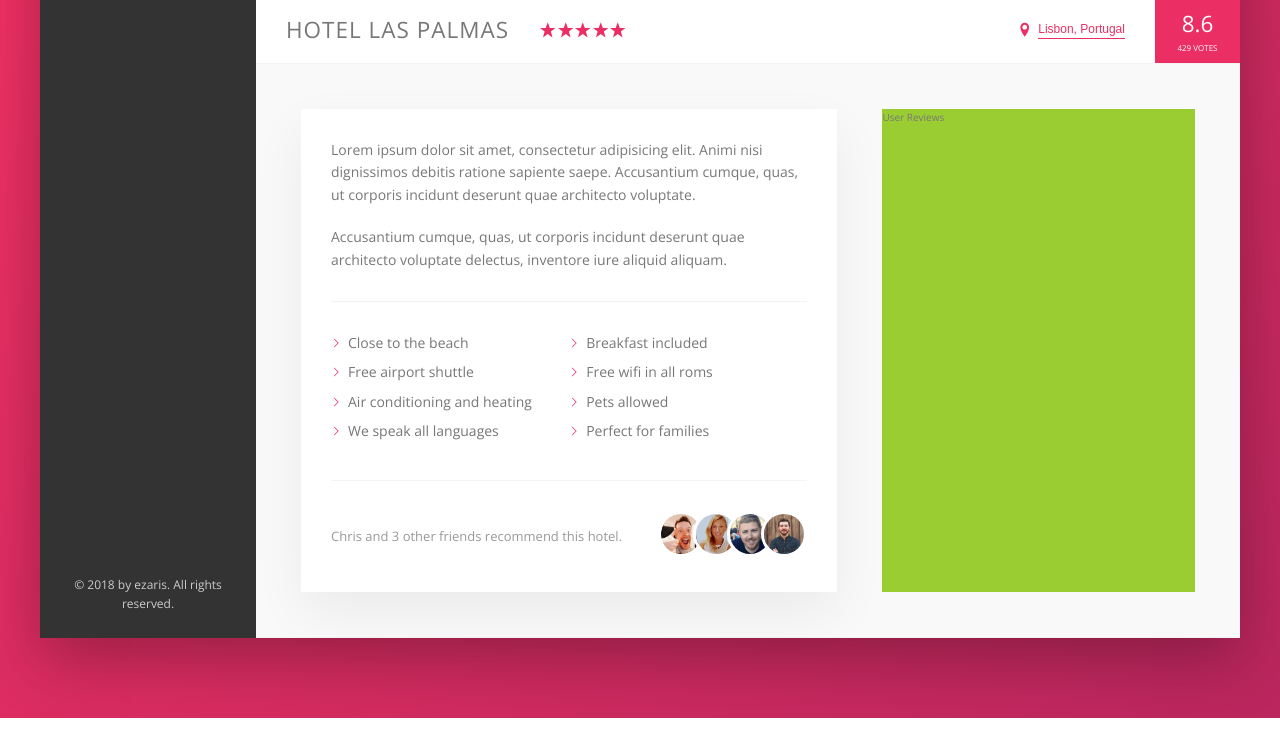
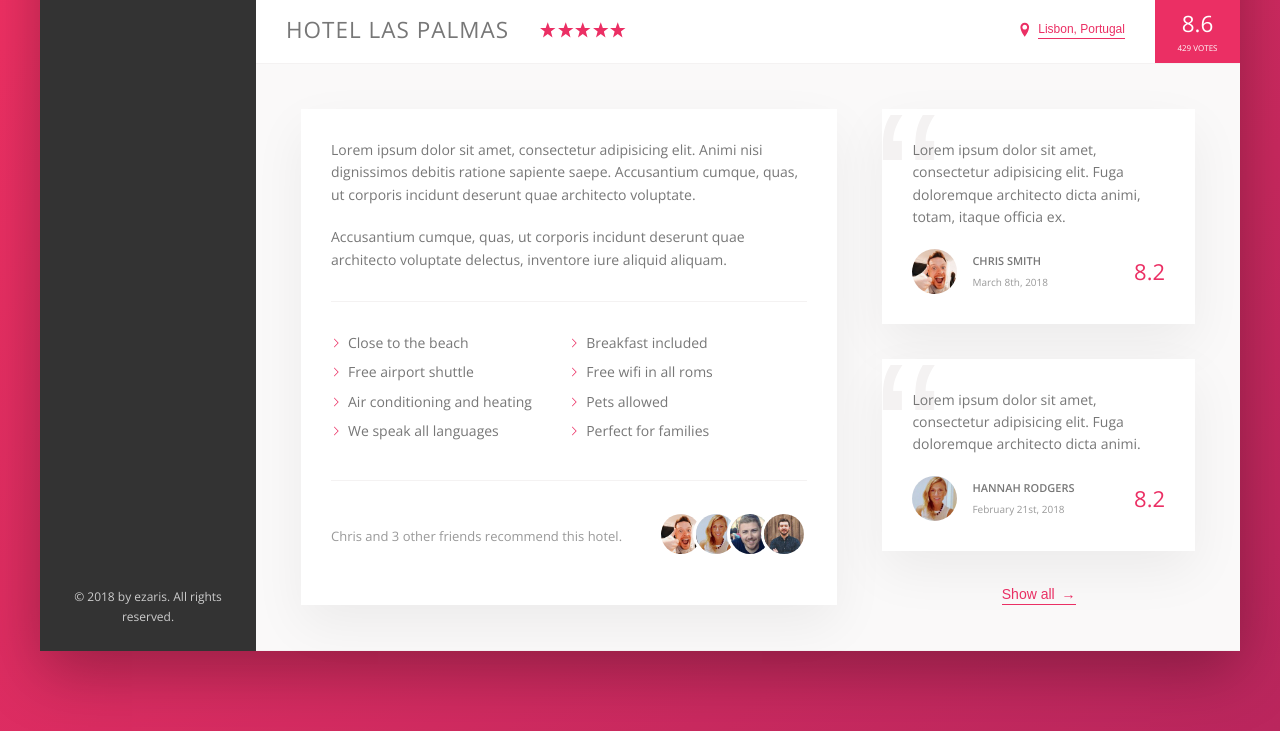
Before and after one commit to ubden/demoEzaris, a website: page index.html in a window 1280 px wide. Shown: the part 538-1269 px from the top of the page. Drawn offline with nearby package versions, Linux system fonts and the light colour scheme.

Commit message:
User Reviews
Completed the user review section.

```diff
--- a/index.html
+++ b/index.html
@@ -163,10 +163,33 @@
                         </div>
 
                         <div class="user-reviews">
-                            User Reviews
+                            <figure class="review">
+                                <blockquote class="review__text">Lorem ipsum dolor sit amet, consectetur adipisicing elit. Fuga doloremque architecto dicta animi, totam, itaque officia ex.</blockquote>
+                                <figcaption class="review__user">
+                                    <img src="img/user-1.jpg" alt="User 1" class="review__photo">
+                                    <div class="review__user-box">
+                                        <p class="review__user-name">Chris Smith</p>
+                                        <p class="review__user-date">March 8th, 2018</p>
+                                    </div>
+                                    <div class="review__rating">8.2</div>
+                                </figcaption>
+                            </figure>
+
+
+                            <figure class="review">
+                                    <blockquote class="review__text">Lorem ipsum dolor sit amet, consectetur adipisicing elit. Fuga doloremque architecto dicta animi.</blockquote>
+                                    <figcaption class="review__user">
+                                        <img src="img/user-2.jpg" alt="User 2" class="review__photo">
+                                        <div class="review__user-box">
+                                            <p class="review__user-name">Hannah Rodgers</p>
+                                            <p class="review__user-date">February 21st, 2018</p>
+                                        </div>
+                                        <div class="review__rating">8.2</div>
+                                    </figcaption>
+                                </figure>
+                                <button class="btn-inline">Show all <span>&rarr;</span></button>
                         </div>
                     </div>
-
                 </main>
             </div>
         </div>
--- a/sass/_components.scss
+++ b/sass/_components.scss
@@ -263,8 +263,17 @@
     cursor: pointer;
     transition: all .2s;
 
+    & span {
+        margin-left: .3rem;
+    }
+
     &:hover {
         color: var(--color-grey-dark-1);
+
+        span {
+            margin-left: .8rem;
+            transition: margin-left .2s;
+        }
     }
 
     &:focus {
@@ -360,3 +369,65 @@
         }
     }
 }
+
+// User Reviews
+.review {
+    background-color: var(--color-white);
+    box-shadow: var(--shadow-light);
+    padding: 3rem;
+    margin-bottom: 3.5rem;
+    position: relative;
+
+    &__text {
+        margin-bottom: 2rem;
+        z-index: 10;
+        position: relative;
+        overflow: hidden;
+    }
+
+    &__user {
+        display: flex;
+        align-items: center;
+    }
+
+    &__photo {
+        height: 4.5rem;
+        width: 4.5rem;
+        border-radius: 50%;
+        margin-right: 1.5rem;
+    }
+
+    &__user-box {
+        margin-right: auto;
+    }
+
+    &__user-name {
+        font-size: 1.1rem;
+        font-weight: 600;
+        text-transform: uppercase;
+        margin-bottom: .4rem;
+    }
+
+    &__user-date {
+        font-size: 1rem;
+        color: var(--color-grey-dark-3);
+    }
+
+    &__rating {
+        color: var(--color-primary);
+        font-size: 2.2rem;
+        font-weight: 300;
+    }
+
+    &::before {
+        content: "\201C";
+        position: absolute;
+        top: -2.5rem;
+        left: -.7rem;
+        line-height: 1;
+        font-size: 20rem;
+        color: var(--color-grey-light-2);
+        font-family: sans-serif;
+        z-index: 1;
+    }
+}
--- a/sass/_layout.scss
+++ b/sass/_layout.scss
@@ -39,12 +39,12 @@
 .detail {
     display: flex;
     padding: 4.5rem;
+    font-size: 1.4rem;
     background-color: var(--color-grey-light-1);
     border-bottom: var(--line);
 }
 
 .description {
-    font-size: 1.4rem;
     background-color: var(--color-white);
     box-shadow: var(--shadow-light);
     padding: 3rem;
@@ -53,6 +53,9 @@
 }
 
 .user-reviews {
-    background-color: yellowgreen;
     flex: 1;
+
+    display: flex;
+    flex-direction: column;
+    align-items: center;
 }
```
Also changed, not shown: css/style.css.
